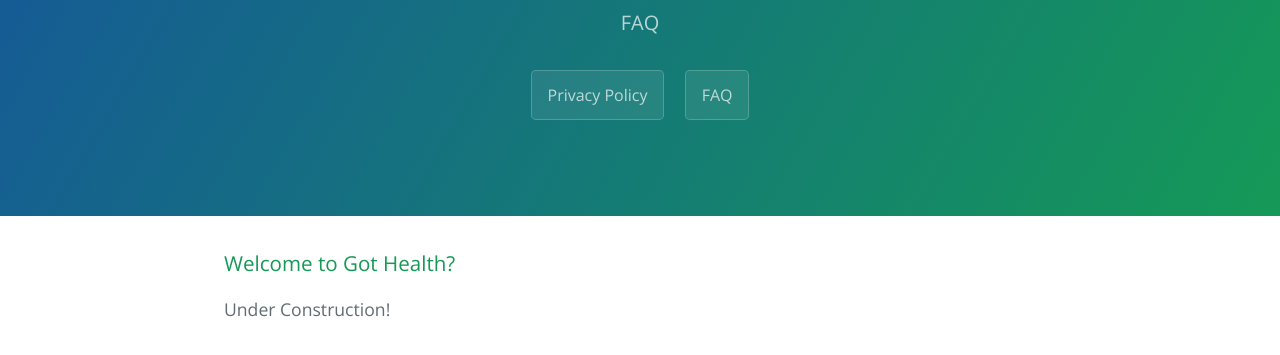
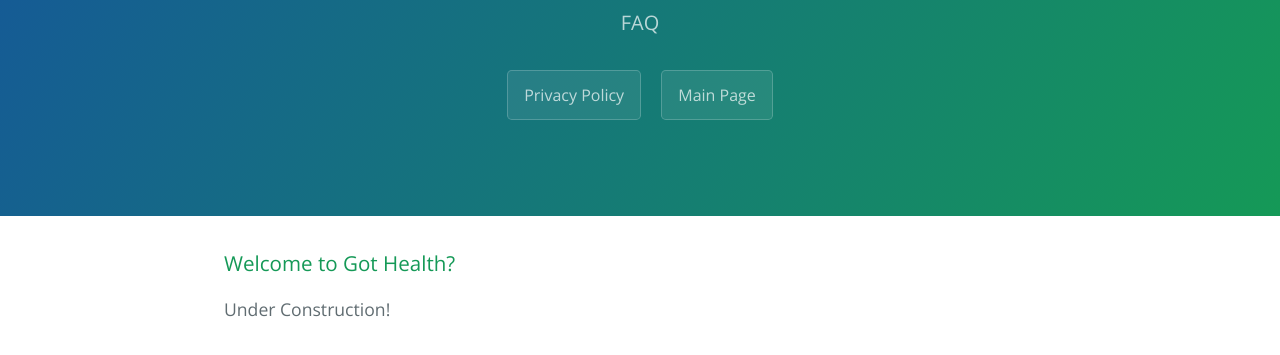
Before and after one commit to mflacco/GotHealthSite, a plain HTML site: page faq.html in a window 1280 px wide. Shown: the part 167-522 px from the top of the page. Drawn offline with nearby package versions, Linux system fonts and the light colour scheme.

Commit message:
fix links

```diff
--- a/faq.html
+++ b/faq.html
@@ -14,7 +14,7 @@
       <h1 class="project-name">Got Health?</h1>
       <h2 class="project-tagline">FAQ</h2>
       <a href="http://mflacco.github.io/GotHealthSite/privacypolicy.html" class="btn">Privacy Policy</a>
-      <a href="http://mflacco.github.io/GotHealthSite/faq.html" class="btn">FAQ</a>
+      <a href="http://mflacco.github.io/GotHealthSite" class="btn">Main Page</a>
 
     </section>
 
```
Also changed, not shown: privacypolicy.html (+1 -1 lines).
